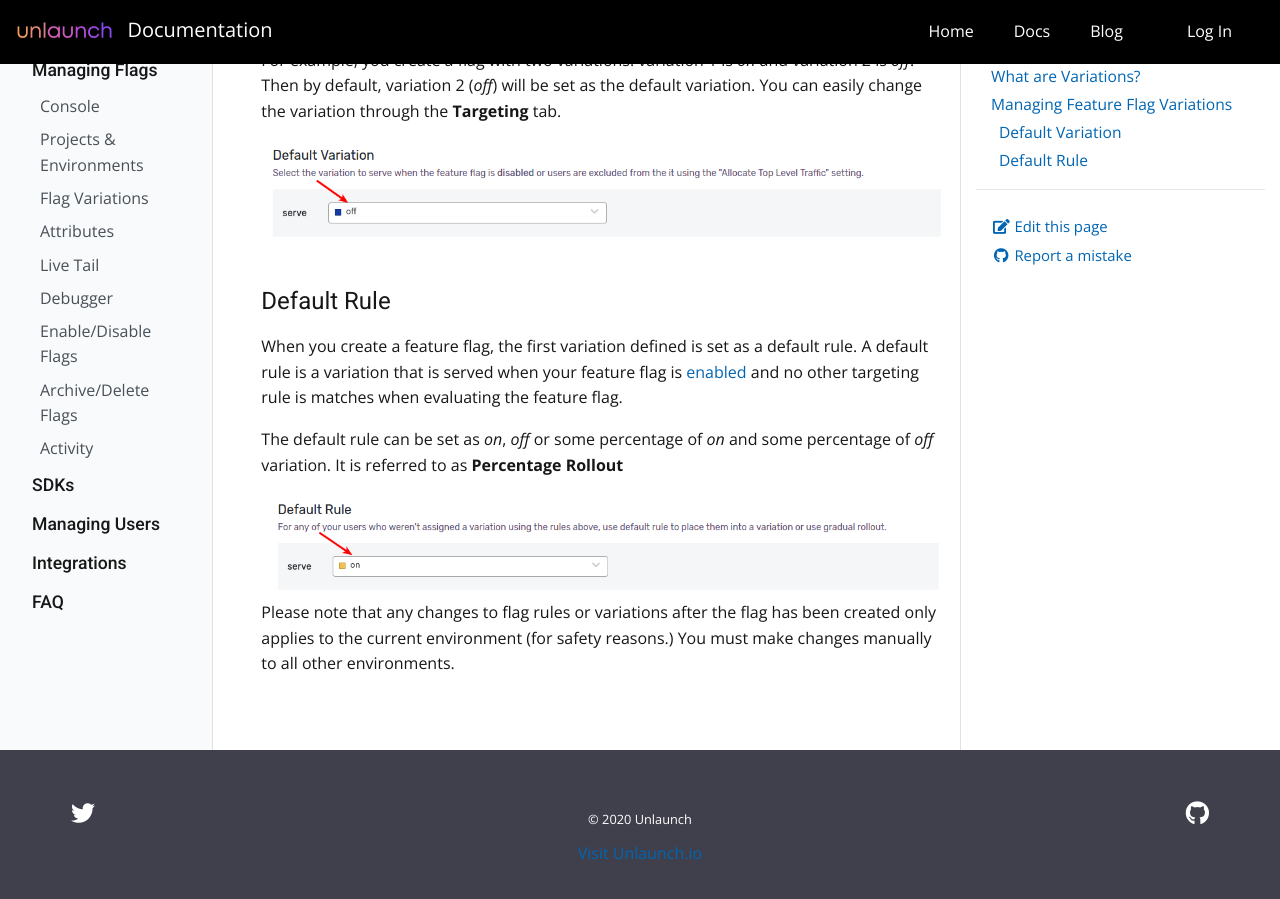
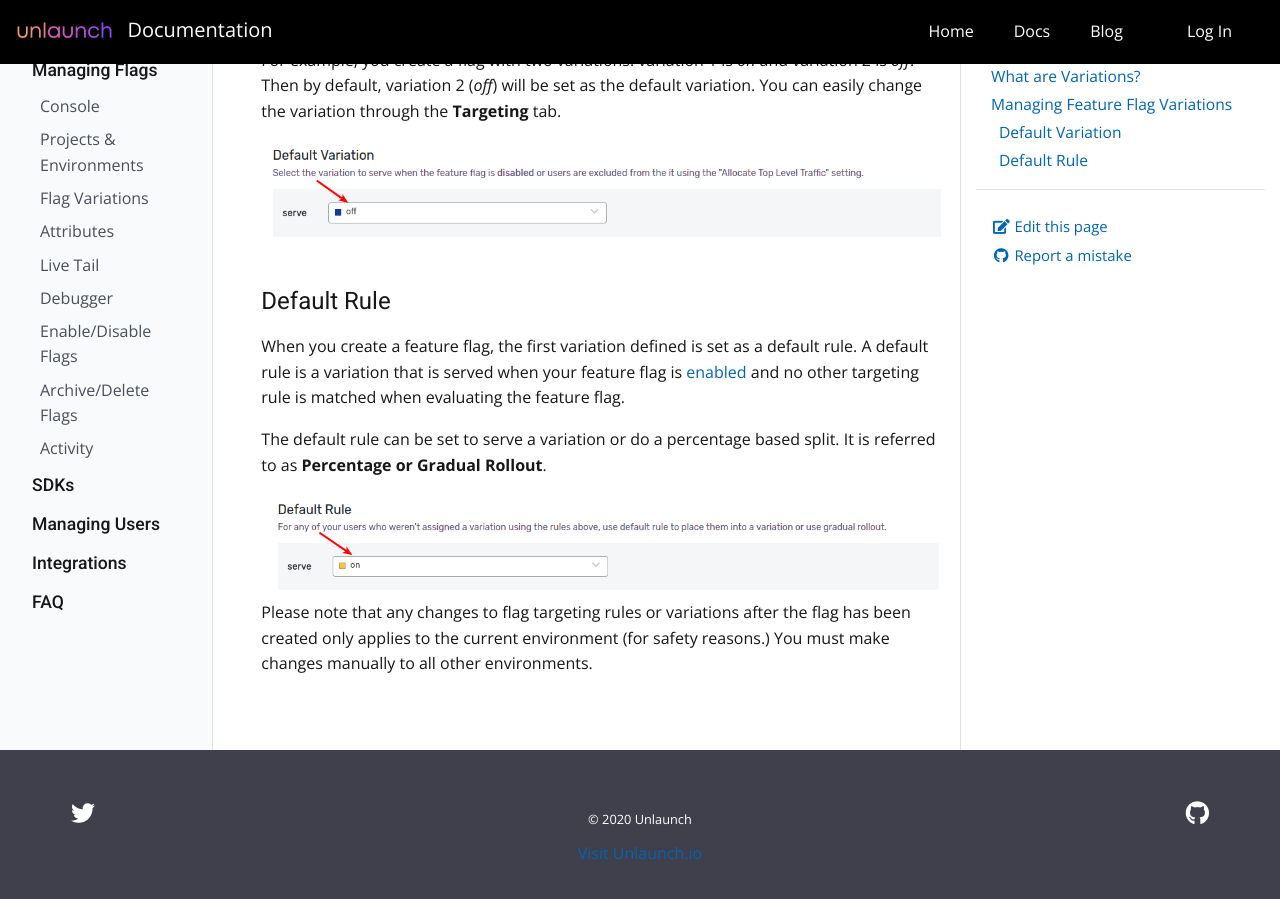
Before and after one commit to unlaunch/documentation, a Jekyll site: the page built from _docs/features/flagvariations.md, in a window 1280 px wide and 900 px high, scrolled down 1150 px. Built offline with Jekyll 4.4.1, drawn with Linux system fonts in a browser that asks for light colours.

Commit message:
fix link and some more changes

```diff
--- a/_docs/features/flagvariations.md
+++ b/_docs/features/flagvariations.md
@@ -30,12 +30,12 @@
 
 ### Default Rule
 
-When you create a feature flag, the first variation defined is set as a default rule. A default rule is a variation that is served when your feature flag is [enabled]((enable-disable-flags)) and no other targeting rule is matches when evaluating the feature flag.
+When you create a feature flag, the first variation defined is set as a default rule. A default rule is a variation that is served when your feature flag is [enabled](enable-disable-flags) and no other targeting rule is matched when evaluating the feature flag.
 
-The default rule can be set as *on*, *off* or some percentage of *on* and some percentage of *off* variation. It is referred to as **Percentage Rollout**
+The default rule can be set to serve a variation or do a percentage based split. It is referred to as **Percentage or Gradual Rollout**.
 
 <div class="justify-content-center">
     <img src="/assets/img/default-rule.png" alt="Default Rule"/>
 </div>
 
-Please note that any changes to flag rules or variations after the flag has been created only applies to the current environment (for safety reasons.) You must make changes manually to all other environments.
+Please note that any changes to flag targeting rules or variations after the flag has been created only applies to the current environment (for safety reasons.) You must make changes manually to all other environments.
```
